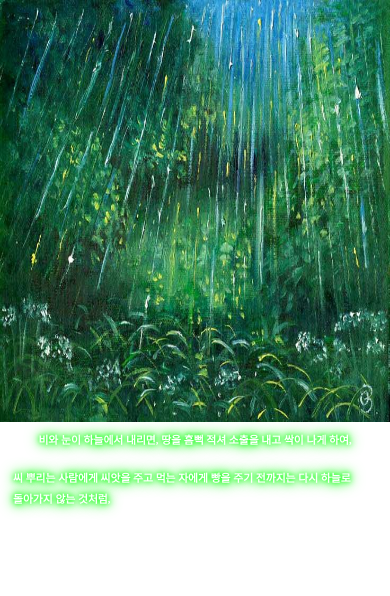
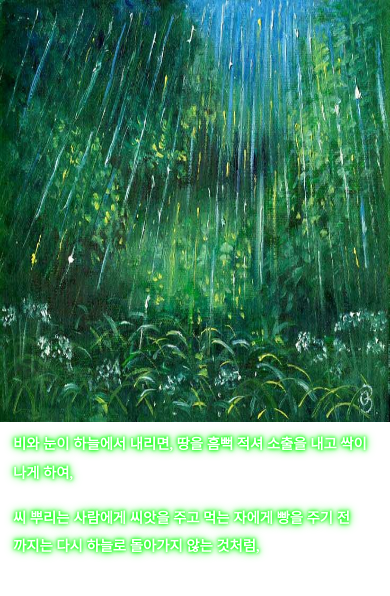
Before and after one commit to PK081982/Korea, a plain HTML site: page index.html in a window 390 px wide. Drawn offline with Linux system fonts and the light colour scheme.

Commit message:
Update index.html

```diff
--- a/index.html
+++ b/index.html
@@ -173,9 +173,11 @@
         @media(max-width:480px) {
             body {
                 /*height:300px;*/
-                font-size: 9px;
+                font-size: 12px;
             }
-
+p{
+  text-shadow: 0 0 3px #00ff00, 0 0 5px #00ff00, 0 0 10px #00ff00;
+}
             .img {
                 height: 50vh;
             }
```
